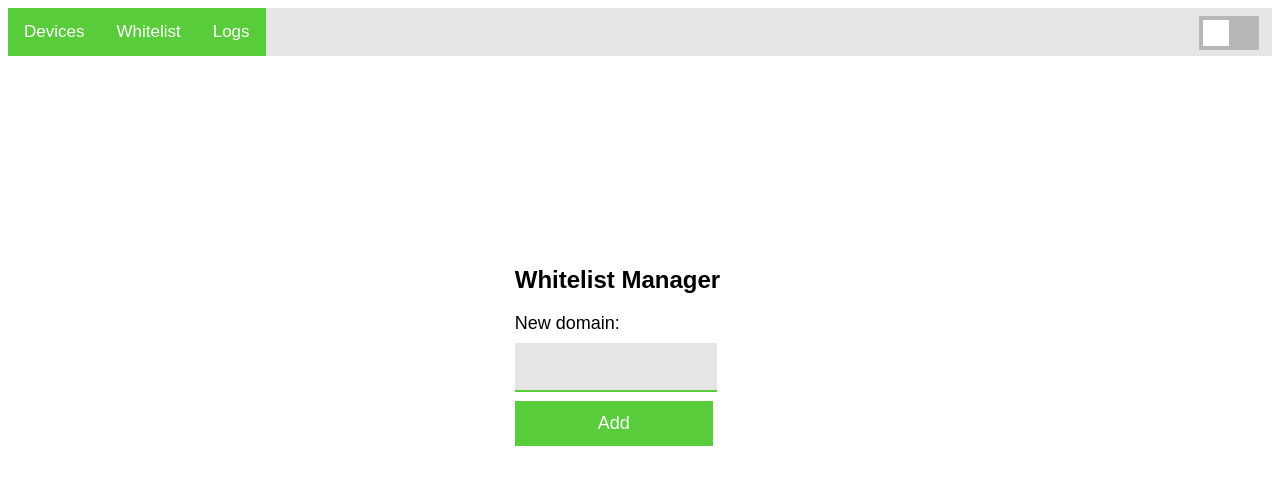
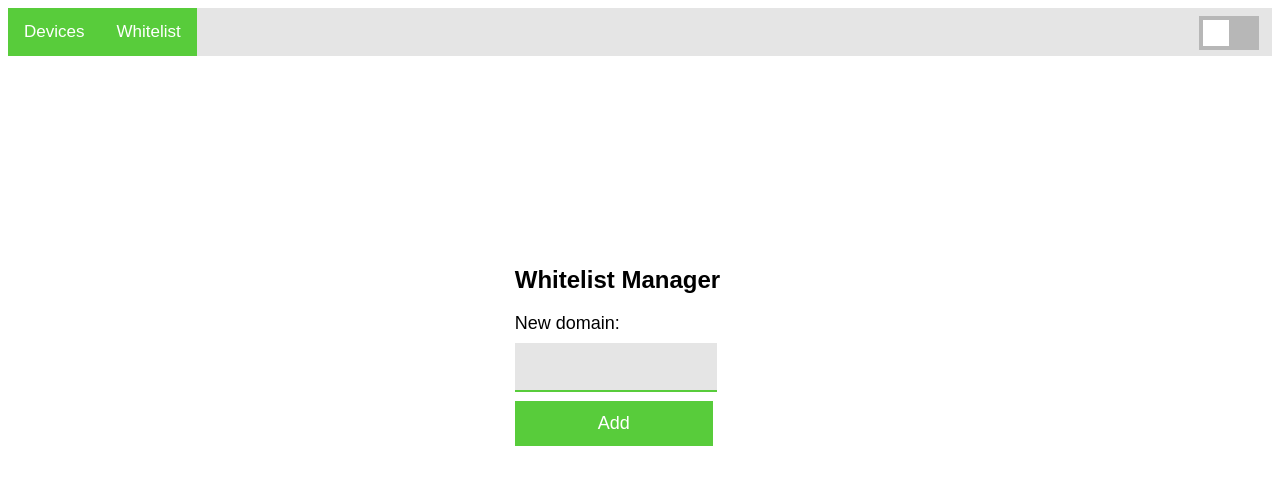
Before and after one commit to SimpleGeek/squid-config-ui, a Svelte app: page / in a window 1280 px wide. Shown: the top 484 px of the page. Built offline with nearby package versions, Linux system fonts and the light colour scheme.

Commit message:
Removed log viewer component

```diff
--- a/src/components/LogViewer.svelte
+++ /dev/null
@@ -1 +0,0 @@
-<h2>Log Viewer</h2>
--- a/src/components/Navigation.svelte
+++ b/src/components/Navigation.svelte
@@ -2,7 +2,6 @@
     import Slider from './Slider.svelte';
     import DeviceManager from './DeviceManager.svelte';
     import Whitelist from './Whitelist.svelte';
-    import LogViewer from './LogViewer.svelte';
     import { createEventDispatcher } from 'svelte';
     const dispatch = createEventDispatcher();
 
@@ -25,6 +24,5 @@
 <div class="topnav">
     <a href="#a" on:click={() => {navigate(DeviceManager)}}>Devices</a>
     <a href="#a" on:click={() => {navigate(Whitelist)}}>Whitelist</a>
-    <a href="#a" on:click={() => {navigate(LogViewer)}}>Logs</a>
     <Slider on:toggle={handleThemeToggle}/>
 </div>
```
